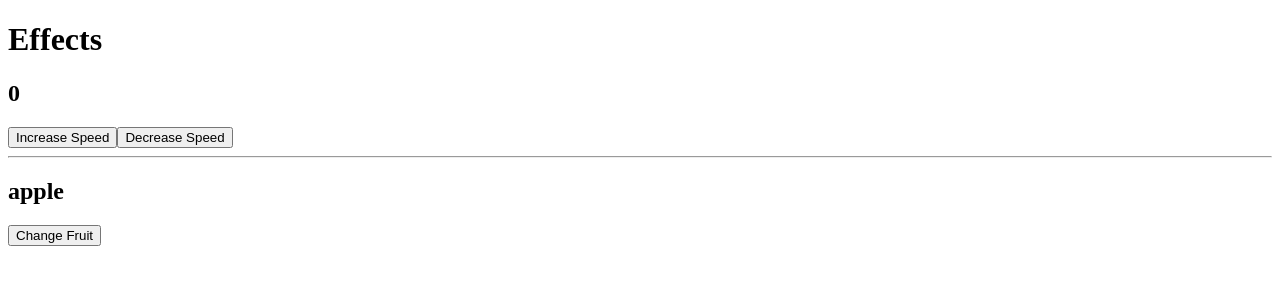
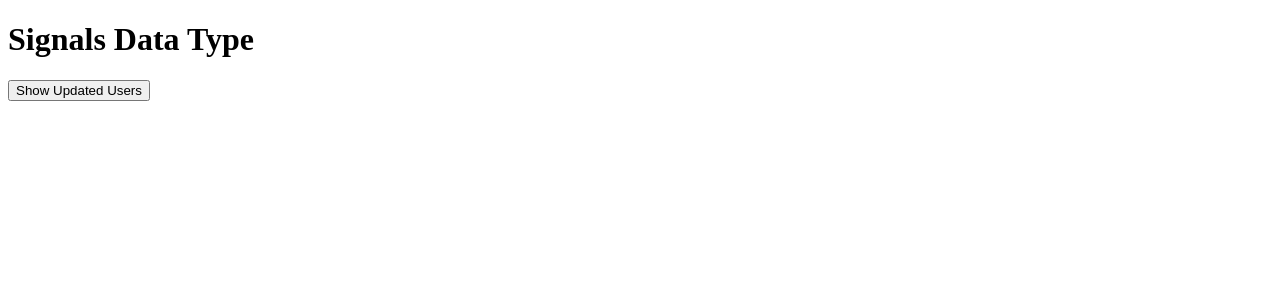
Before and after one commit to SharanyaNemade/15.Signals-Data-Types-Explained-Angular-21, an Angular app: page / in a window 1280 px wide. Shown: the top 300 px of the page. Built offline with nearby package versions, Linux system fonts and the light colour scheme.

Commit message:
first commit

```diff
--- a/src/app/app.html
+++ b/src/app/app.html
@@ -1 +1 @@
-<app-effect></app-effect>
+<app-data-type-signals></app-data-type-signals>
--- a/src/app/app.ts
+++ b/src/app/app.ts
@@ -1,10 +1,10 @@
 import { Component, signal } from '@angular/core';
 import { RouterOutlet } from '@angular/router';
-import { Effect } from './effect/effect';
+import { DataTypeSignals } from './data-type-signals/data-type-signals';
 
 
 @Component({
-  imports: [RouterOutlet,Effect],
+  imports: [RouterOutlet,DataTypeSignals],
   selector: 'app-root',
   standalone: true,
   styleUrl: './app.css',
--- /dev/null
+++ b/src/app/data-type-signals/data-type-signals.html
@@ -0,0 +1,2 @@
+<h1>Signals Data Type</h1>
+<button (click)="handleData()">Show Updated Users</button>
--- /dev/null
+++ b/src/app/data-type-signals/data-type-signals.ts
@@ -0,0 +1,21 @@
+import { Component, computed, Signal, signal, WritableSignal } from '@angular/core';
+
+
+@Component({
+  imports: [],
+  selector: 'app-data-type-signals',
+  styleUrl: './data-type-signals.css',
+  templateUrl: './data-type-signals.html',
+})
+export class DataTypeSignals {
+  data:WritableSignal<string> = signal<string>("anil");
+  users:WritableSignal<string[]>=signal(['anil','sidhu','peter'])
+  speed:Signal<number> = computed<number>(() => 90)
+
+
+  handleData(){
+    this.data.set("Sidhu");
+    this.users.update((item) => [...item,'bruce','oberdaya'])
+    console.log(this.users());
+  }
+}
```
Also changed, not shown: src/app/data-type-signals/data-type-signals.css (added), 2 other files (tests, documents, lock files or other folders).
